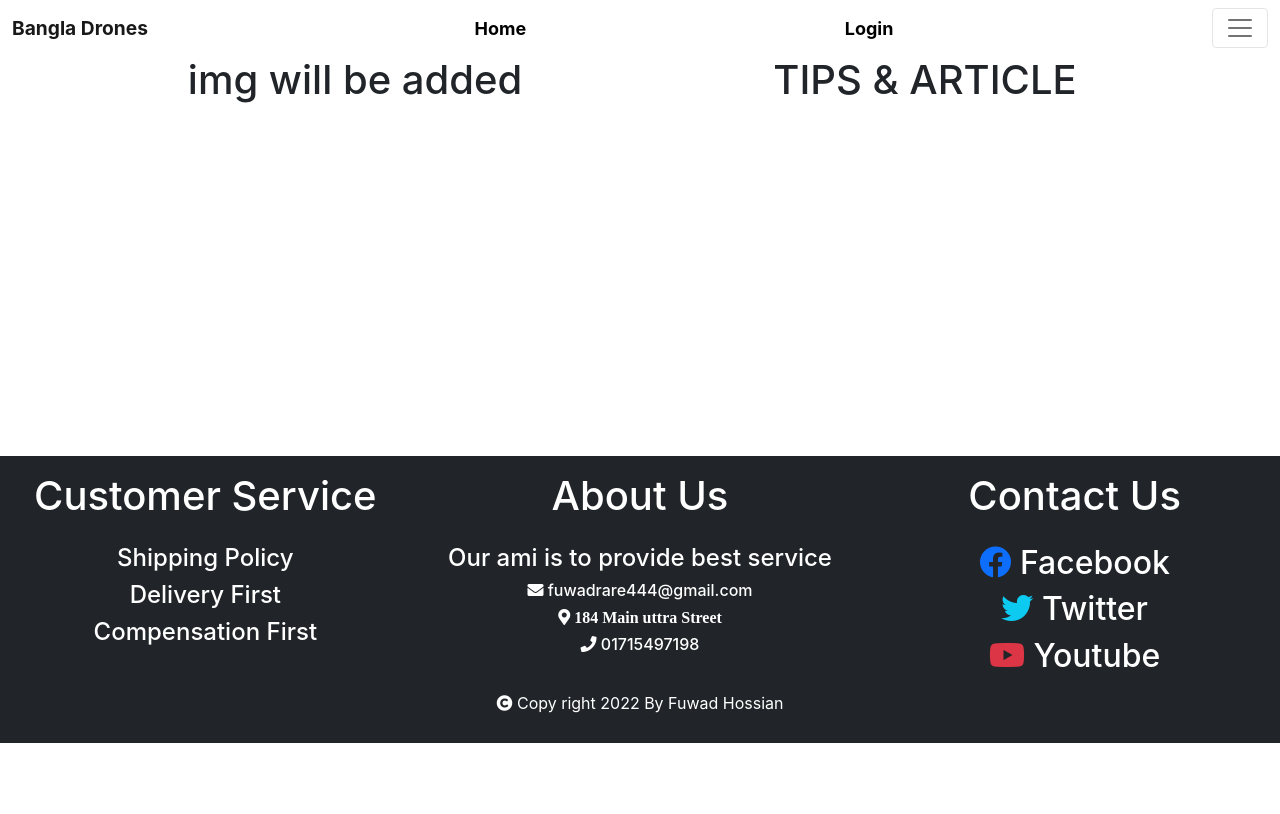
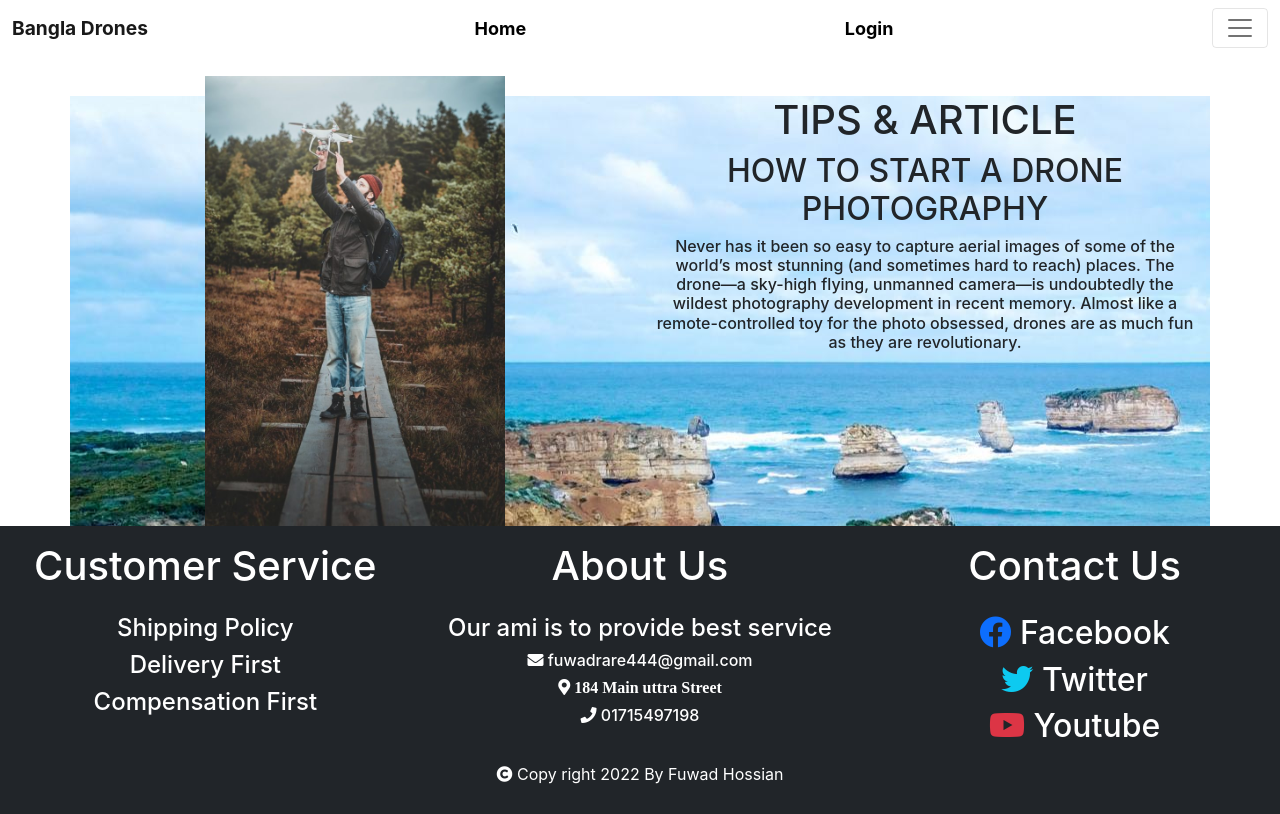
Before and after one commit to Fuhad1998/bangla-drone-clint-site, a React (Create React App) app: page /trips in a window 1280 px wide. Built offline with nearby package versions, Linux system fonts and the light colour scheme; no server answers.

Commit message:
add rips section

```diff
--- /dev/null
+++ b/src/Component/Homepage/Trips/Trips.css
@@ -0,0 +1,7 @@
+.trips-div{
+    background-image: url("../../../Drone-img/background-img/DJI_0083.jpg");
+    margin-top: 40px;
+}
+.Trips-img{
+    margin-top: -20px;
+}
--- a/src/Component/Homepage/Trips/Trips.js
+++ b/src/Component/Homepage/Trips/Trips.js
@@ -1,14 +1,18 @@
 import React from 'react';
+import img from "../../../Drone-img/New folder/young-man-is-walking-in-forestal-park-with-his-drone-682x1024.jpg"
+import './Trips.css'
 
 const Trips = () => {
     return (
-        <div className='container' style={{height: "400px"}}>
-            <div className='row'>
+        <div className='container' >
+            <div className='row trips-div'>
                 <div className='col-xs-12 col-sm-12 col-md-6'>
-                    <h1>img will be added</h1>
+                    <img className='Trips-img' style={{width: "300px"}} src={img} alt="" />
                 </div>
                 <div className='col-xs-12 col-sm-12 col-md-6'>
                     <h1>TIPS & ARTICLE</h1>
+                    <h2>HOW TO START A DRONE PHOTOGRAPHY</h2>
+                    <h6>Never has it been so easy to capture aerial images of some of the world’s most stunning (and sometimes hard to reach) places. The drone—a sky-high flying, unmanned camera—is undoubtedly the wildest photography development in recent memory. Almost like a remote-controlled toy for the photo obsessed, drones are as much fun as they are revolutionary.</h6>
                 </div>
             </div>
         </div>
```
Also changed, not shown: src/Drone-img/New folder/young-man-is-walking-in-forestal-park-with-his-drone-682x1024.jpg (added), src/Drone-img/background-img/DJI_0083.jpg (added).
